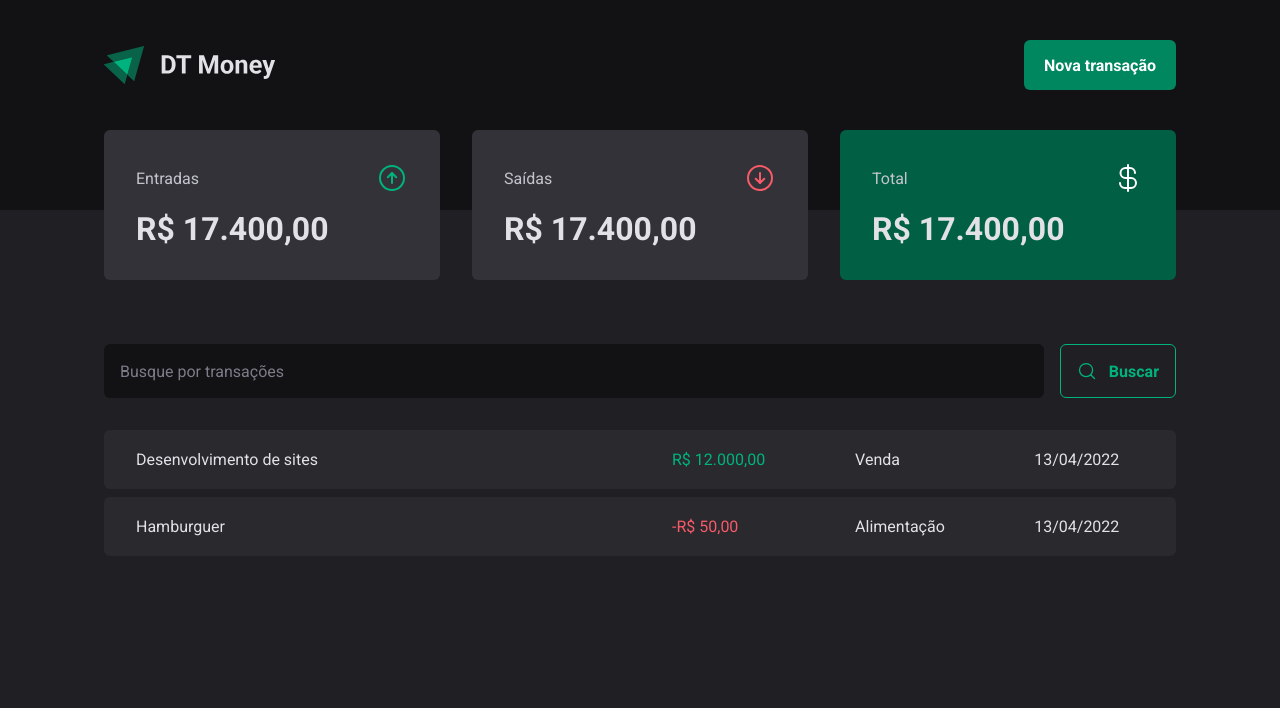
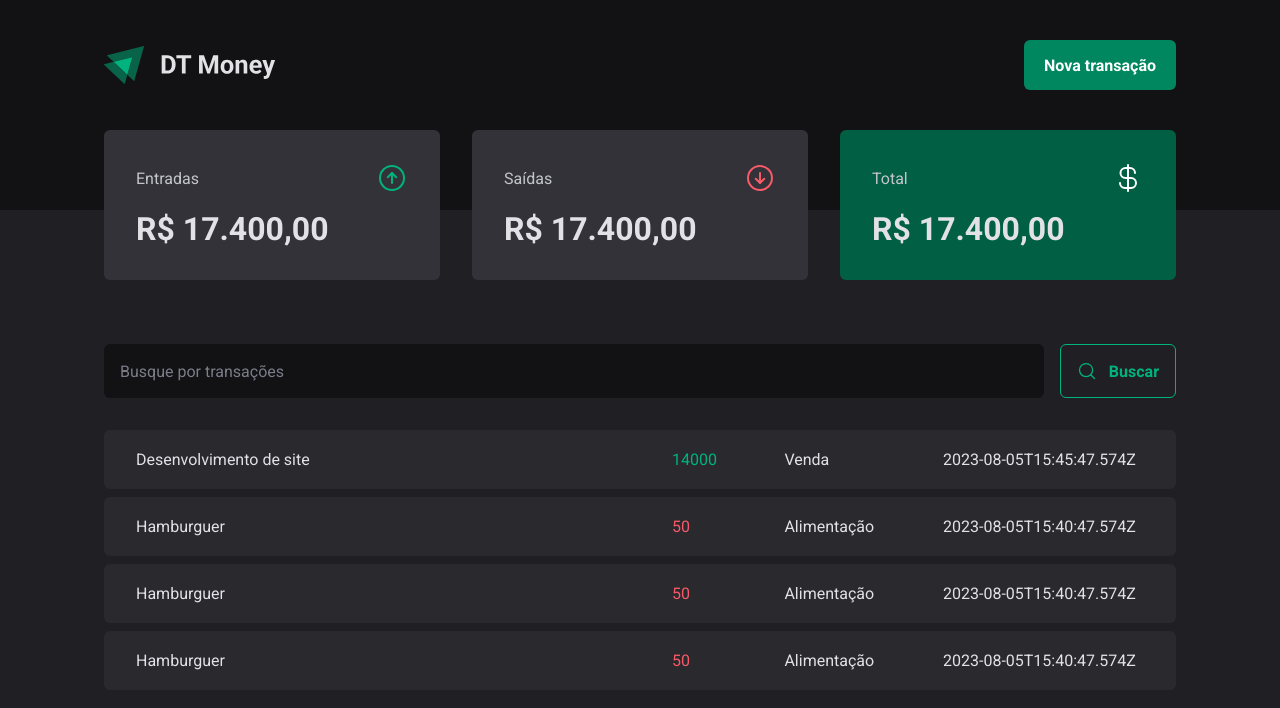
Before and after one commit to WesleyPolicena/03-dt-money, a React (Vite) app: page / in a window 1280 px wide. Shown: the top 708 px of the page. Built offline with nearby package versions, Linux system fonts and the light colour scheme; data requests are answered from the project's data file.

Commit message:
add json-server

```diff
--- a/package.json
+++ b/package.json
@@ -5,6 +5,7 @@
   "type": "module",
   "scripts": {
     "dev": "vite",
+    "dev:server": "json-server server.json -p 3333 -w -d 500",
     "build": "tsc && vite build",
     "lint": "eslint . --ext ts,tsx --report-unused-disable-directives --max-warnings 0",
     "preview": "vite preview"
@@ -26,6 +27,7 @@
     "eslint": "^8.45.0",
     "eslint-plugin-react-hooks": "^4.6.0",
     "eslint-plugin-react-refresh": "^0.4.3",
+    "json-server": "^0.17.3",
     "typescript": "^5.0.2",
     "vite": "^4.4.5"
   }
--- /dev/null
+++ b/server.json
@@ -0,0 +1,36 @@
+{
+  "transactions": [
+    {
+      "id": 1,
+      "description": "Desenvolvimento de site",
+      "type": "income",
+      "category": "Venda",
+      "price": 14000,
+      "createdAt": "2023-08-05T15:45:47.574Z"
+    },
+    {
+      "id": 2,
+      "description": "Hamburguer",
+      "type": "outcome",
+      "category": "Alimentação",
+      "price": 50,
+      "createdAt": "2023-08-05T15:40:47.574Z"
+    },
+    {
+      "id": 3,
+      "description": "Hamburguer",
+      "type": "outcome",
+      "category": "Alimentação",
+      "price": 50,
+      "createdAt": "2023-08-05T15:40:47.574Z"
+    },
+    {
+      "id": 4,
+      "description": "Hamburguer",
+      "type": "outcome",
+      "category": "Alimentação",
+      "price": 50,
+      "createdAt": "2023-08-05T15:40:47.574Z"
+    }
+  ]
+}
--- a/src/App.tsx
+++ b/src/App.tsx
@@ -2,12 +2,15 @@ import { ThemeProvider } from "styled-components"
 import { defaultTheme } from "./styles/themes/default"
 import { GlobalStyle } from "./styles/global"
 import { Transactions } from "./pages/Transactions"
+import { TransactionsProvider } from "./contexts/TransactionsContext"
 
 export function App() {
   return (
     <ThemeProvider theme={defaultTheme}>
       <GlobalStyle />
-      <Transactions />
+      <TransactionsProvider>
+        <Transactions />
+      </TransactionsProvider>
     </ThemeProvider>
   )
 }
--- a/src/components/Summary/index.tsx
+++ b/src/components/Summary/index.tsx
@@ -1,7 +1,11 @@
 import { ArrowCircleUp, ArrowCircleDown, CurrencyDollar } from "phosphor-react";
 import { SummaryCard, SummaryContainer } from "./styles";
+import { useContext } from "react";
+import { TransactionsContext } from "../../contexts/TransactionsContext";
 
 export function Summary() {
+  const { transactions } = useContext(TransactionsContext)
+
   return (
     <SummaryContainer>
       <SummaryCard>
--- /dev/null
+++ b/src/contexts/TransactionsContext.tsx
@@ -0,0 +1,41 @@
+import { createContext, ReactNode, useState, useEffect } from "react";
+
+interface Transaction {
+  id: number;
+  description: string;
+  type: 'income' | 'outcome';
+  price: number;
+  category: string;
+  createdAt: string;
+}
+
+interface TransactionsContextType {
+  transactions: Transaction[]
+}
+
+interface TransactionsProviderProps {
+  children: ReactNode;
+}
+
+export const TransactionsContext = createContext( {} as TransactionsContextType)
+
+export function TransactionsProvider({children}: TransactionsProviderProps){
+  const [transactions, setTransactions] = useState<Transaction[]>([])
+
+  async function loadTransactions() {
+    const response = await fetch('http://localhost:3333/transactions')
+    const data = await response.json();
+
+    setTransactions(data);
+  }
+
+  useEffect(() => {
+    loadTransactions();
+  }, [])
+
+  return(
+    <TransactionsContext.Provider value={{ transactions}}>
+      {children}
+    </TransactionsContext.Provider>
+  )
+}
--- a/src/pages/Transactions/index.tsx
+++ b/src/pages/Transactions/index.tsx
@@ -1,39 +1,38 @@
+import { useContext } from "react";
 import { Header } from "../../components/Header";
 import { Summary } from "../../components/Summary";
 import { SearchForm } from "./components/SearchForm";
 import { PriceHighLight, TransactionsContainer, TransactionsTable } from "./styles";
+import { TransactionsContext } from "../../contexts/TransactionsContext";
 
 export function Transactions() {
-  return(
+  const { transactions } = useContext(TransactionsContext)
+
+  return (
     <div>
-      <Header/>
-      <Summary/>
+      <Header />
+      <Summary />
 
       <TransactionsContainer >
         <SearchForm />
 
         <TransactionsTable>
           <tbody>
-            <tr>
-              <td width="50%">Desenvolvimento de sites</td>
-              <td>
-                <PriceHighLight variant="income">
-                  R$ 12.000,00
-                </PriceHighLight>
-                </td>
-              <td>Venda</td>
-              <td>13/04/2022</td>
-            </tr>
-            <tr>
-              <td width="50%">Hamburguer</td>
-              <td>
-                <PriceHighLight variant="outcome">
-                  -R$ 50,00
-                </PriceHighLight>
-              </td>
-              <td>Alimentação</td>
-              <td>13/04/2022</td>
-            </tr>
+            {transactions.map(transaction => {
+              return (
+                <tr key={transaction.id}>
+                  <td width="50%">{transaction.description}</td>
+                  <td>
+                    <PriceHighLight variant={transaction.type}>
+                    {transaction.price}
+                    </PriceHighLight>
+                  </td>
+                  <td>{transaction.category}</td>
+                  <td>{transaction.createdAt}</td>
+                </tr>
+              )
+            })}
+
           </tbody>
         </TransactionsTable>
       </TransactionsContainer>
```
Also changed, not shown: .eslintrc.cjs (deleted), 1 other file (tests, documents, lock files or other folders).
